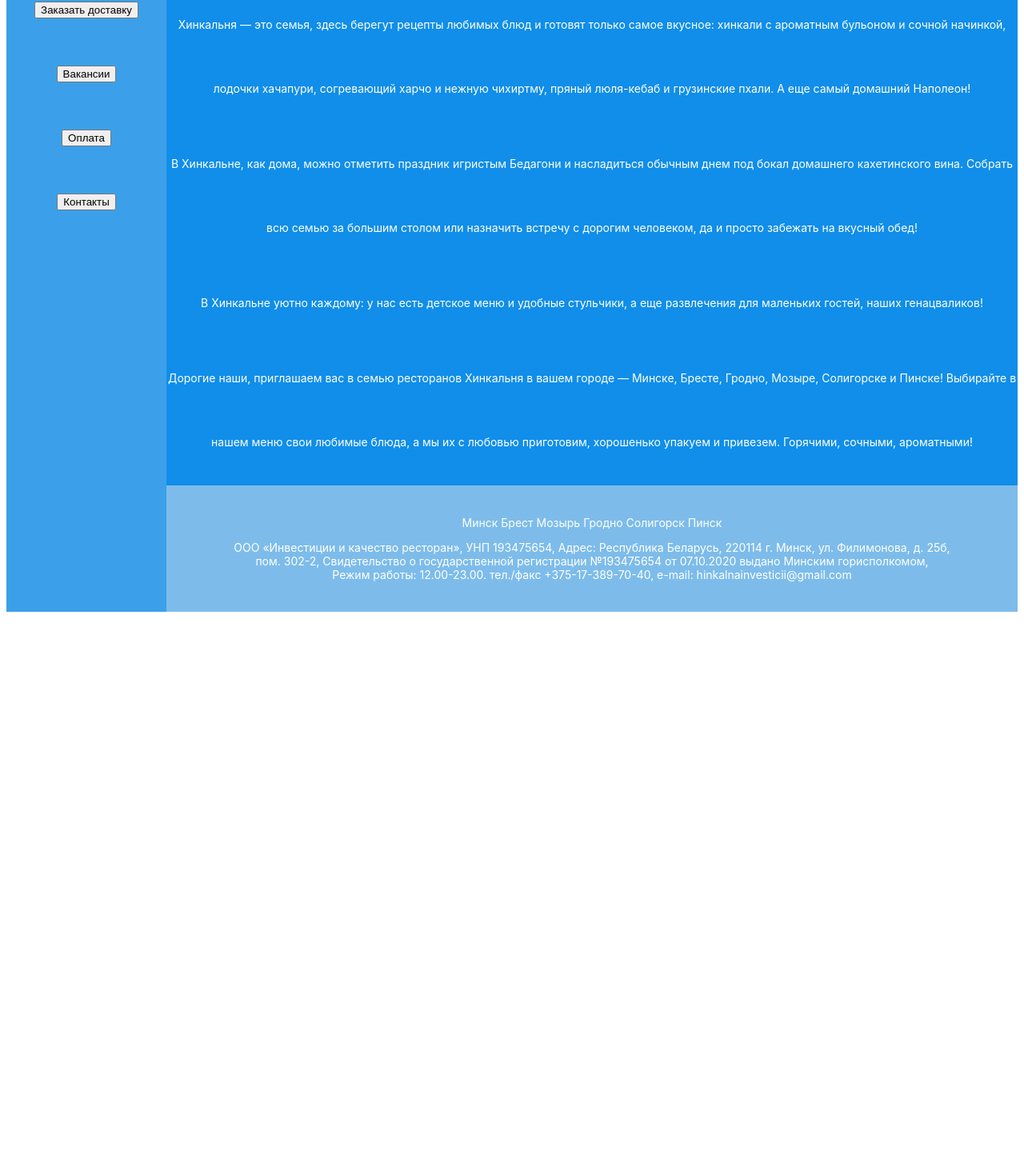
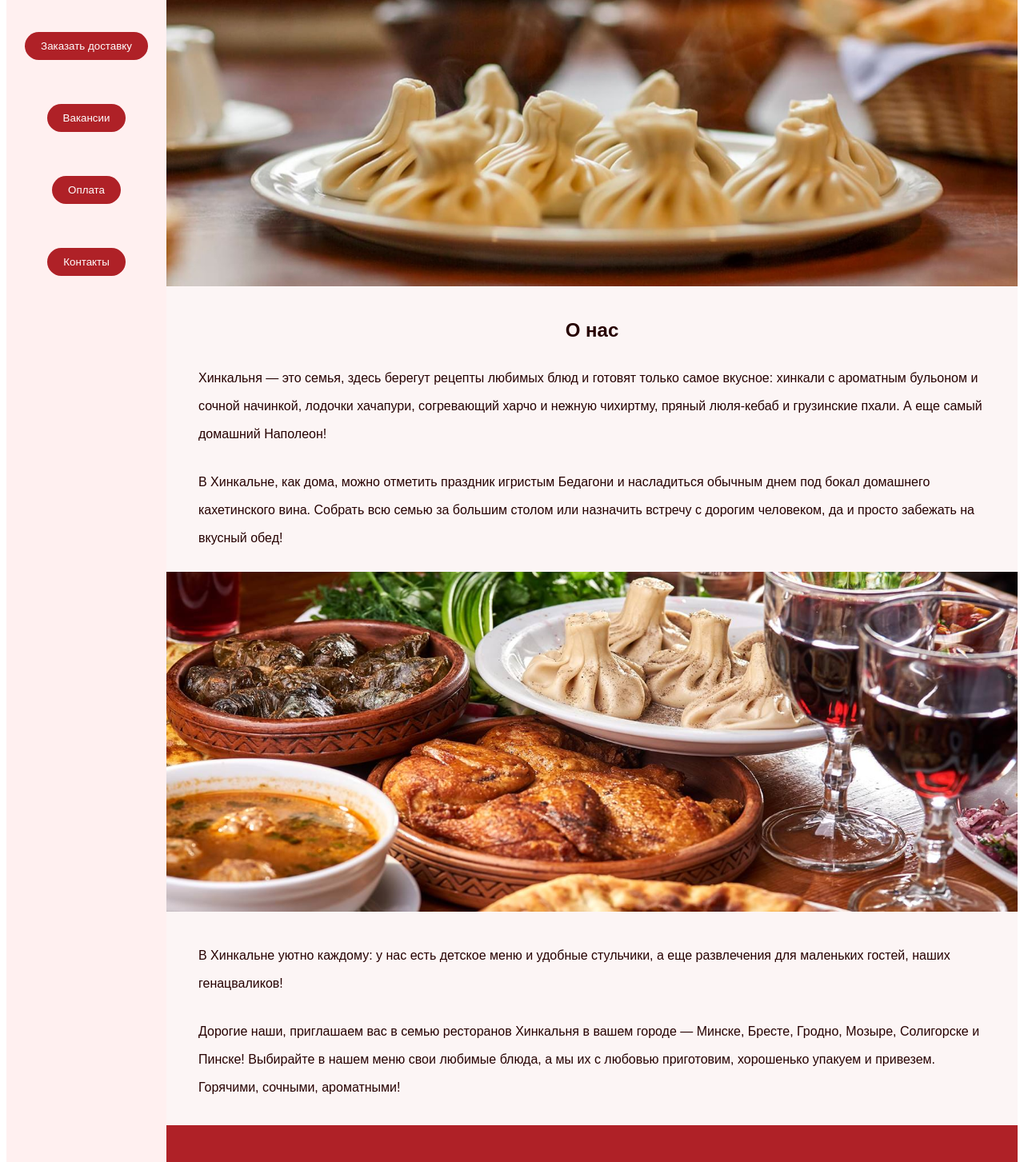
Before and after one commit to adam-lzk/michelin-website-with-Ant-Design, a React (Vite) app: page / in a window 1280 px wide. Shown: the part 196-1649 px from the top of the page at 80% size. Before the commit the page ends 969 px from the top, so only its background shows below. Built offline with nearby package versions, Linux system fonts and the light colour scheme.

Commit message:
Add styles and pictures

```diff
--- a/src/App.jsx
+++ b/src/App.jsx
@@ -2,34 +2,80 @@ import { Layout, Space } from 'antd'
 const { Header, Footer, Sider, Content } = Layout
 
 const headerStyle = {
+  fontFamily: 'Georgia',
   textAlign: 'center',
   fontSize: '30px',
   color: '#fff',
-  height: 64,
+  height: 120,
+  lineHeight: '120px',
   paddingInline: 50,
-  lineHeight: '64px',
-  backgroundColor: '#7dbcea',
+  backgroundColor: '#af2127',
 }
 
 const contentStyle = {
-  textAlign: 'center',
+  fontFamily: 'sans-serif',
+  fontSize: 16,
   minHeight: 120,
-  lineHeight: '80px',
-  color: '#fff',
-  backgroundColor: '#108ee9',
+  lineHeight: '35px',
+  color: '#260000',
+  backgroundColor: '#fcf5f5',
+  paddingBottom: 5,
 }
 
 const siderStyle = {
   textAlign: 'center',
-  lineHeight: '80px',
-  color: '#fff',
-  backgroundColor: '#3ba0e9',
+  lineHeight: '90px',
+  color: '#000',
+  backgroundColor: '#fff0f0',
+  paddingTop: 20,
 }
 
 const footerStyle = {
   textAlign: 'center',
   color: '#fff',
-  backgroundColor: '#7dbcea',
+  backgroundColor: '#af2127',
+}
+
+const pStyle = {
+  marginRight: 40,
+  marginLeft: 40,
+  marginTop: 25,
+  marginBottom: 25,
+}
+
+const h2Style = {
+  textAlign: 'center',
+  marginTop: 25,
+}
+
+const buttonStyle = {
+  fontFamily: 'sans-serif',
+  textAlign: 'center',
+  padding:10,
+  paddingRight:20,
+  paddingLeft:20,
+  margin: 20,
+  border: 0,
+  borderRadius: '25px',
+  color: '#fff',
+  backgroundColor: '#af2127',
+}
+
+const imgStyle = {
+  width: '100%',
+  padding: 0,
+  margin:0,
+}
+
+const citiesStyle = {
+  display: 'flex',
+  flexDirection: 'row',
+  justifyContent: 'space-around',
+  height: '60px',
+  paddingRight: 225,
+  paddingLeft: 225,
+  alignItems: 'center',
+  fontSize: 16,
 }
 
 function App() {
@@ -38,41 +84,55 @@ function App() {
     direction="vertical"
     style={{
       width: '100%',
+      margin: 0
+
     }}
     size={[0, 48]}
   >
     <Layout>
       <Sider style={siderStyle}>
-        <button>Главная страница</button>
-        <br />
-        <button>Рестораны</button>
-        <br />
-        <button>Заказать доставку</button>
-        <br />
-        <button>Вакансии</button>
-        <br />
-        <button>Оплата</button>
-        <br />
-        <button>Контакты</button>
+        <button style={buttonStyle}>Главная страница</button>
+        <button style={buttonStyle}>Рестораны</button>
+        <button style={buttonStyle}>Заказать доставку</button>
+        <button style={buttonStyle}>Вакансии</button>
+        <button style={buttonStyle}>Оплата</button>
+        <button style={buttonStyle}>Контакты</button>
       </Sider>
       <Layout>
         <Header style={headerStyle}>Хинкальня</Header>
         <Content style={contentStyle}>
-          <h2>О нас</h2>
-          <p>Хинкальня — это семья, здесь берегут рецепты любимых блюд и готовят только самое вкусное:
+        <img
+          src="../pictures/pict1.jpg"
+          alt="Хинкали"
+          style={imgStyle}
+        />
+          <h2 style={h2Style}>О нас</h2>
+          <p style={pStyle}>Хинкальня — это семья, здесь берегут рецепты любимых блюд и готовят только самое вкусное:
           хинкали с ароматным бульоном и сочной начинкой, лодочки хачапури, согревающий харчо и нежную
           чихиртму, пряный люля-кебаб и грузинские пхали. А еще самый домашний Наполеон!</p>
-          <p>В Хинкальне, как дома, можно отметить праздник игристым Бедагони и насладиться обычным
+          <p style={pStyle}>В Хинкальне, как дома, можно отметить праздник игристым Бедагони и насладиться обычным
           днем под бокал домашнего кахетинского вина. Собрать всю семью за большим столом или назначить
           встречу с дорогим человеком, да и просто забежать на вкусный обед!</p>
-          <p>В Хинкальне уютно каждому: у нас есть детское меню и удобные стульчики, а еще развлечения
+          <img
+            src="../pictures/pict2.jpg"
+            alt="Хинкали"
+            style={imgStyle}
+          />
+          <p style={pStyle}>В Хинкальне уютно каждому: у нас есть детское меню и удобные стульчики, а еще развлечения
           для маленьких гостей,  наших генацваликов!</p>
-          <p>Дорогие наши, приглашаем вас в семью ресторанов Хинкальня в вашем городе — Минске, Бресте,
+          <p style={pStyle}>Дорогие наши, приглашаем вас в семью ресторанов Хинкальня в вашем городе — Минске, Бресте,
           Гродно, Мозыре, Солигорске и Пинске! Выбирайте в нашем меню свои любимые блюда, а мы их с
           любовью приготовим, хорошенько упакуем и привезем. Горячими, сочными, ароматными!</p>
         </Content>
         <Footer style={footerStyle}>
-          <p>Минск Брест Мозырь Гродно Солигорск Пинск</p>
+          <div style={citiesStyle}>
+            <p>Минск</p>
+            <p>Брест</p>
+            <p>Мозырь</p>
+            <p>Гродно</p>
+            <p>Солигорск</p>
+            <p>Пинск</p>
+          </div>
           <p>ООО «Инвестиции и качество ресторан», УНП 193475654, Адрес: Республика Беларусь,
           220114 г. Минск, ул. Филимонова, д. 25б, <br /> пом. 302-2, Свидетельство о государственной
           регистрации №193475654 от 07.10.2020 выдано Минским горисполкомом, <br /> Режим работы: 12.00-23.00.
```
Also changed, not shown: pictures/pict1.jpg (added), pictures/pict2.jpg (added).
